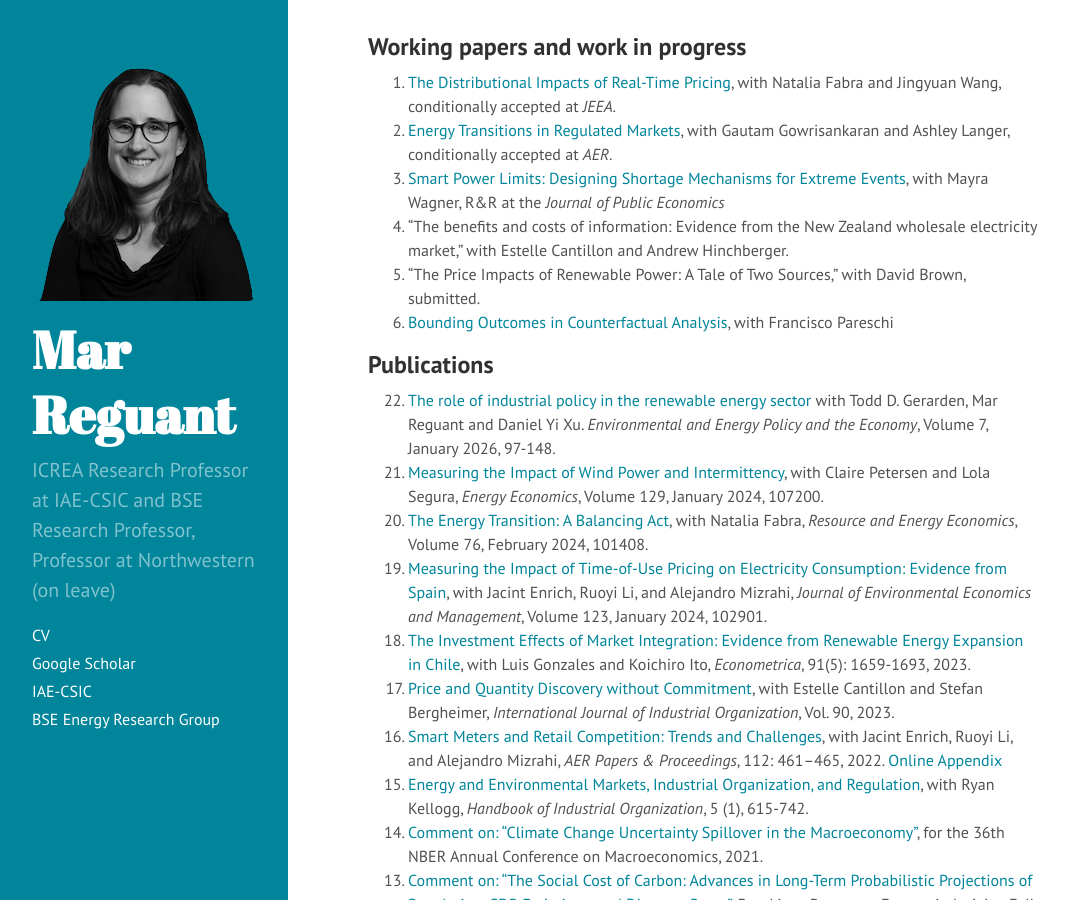
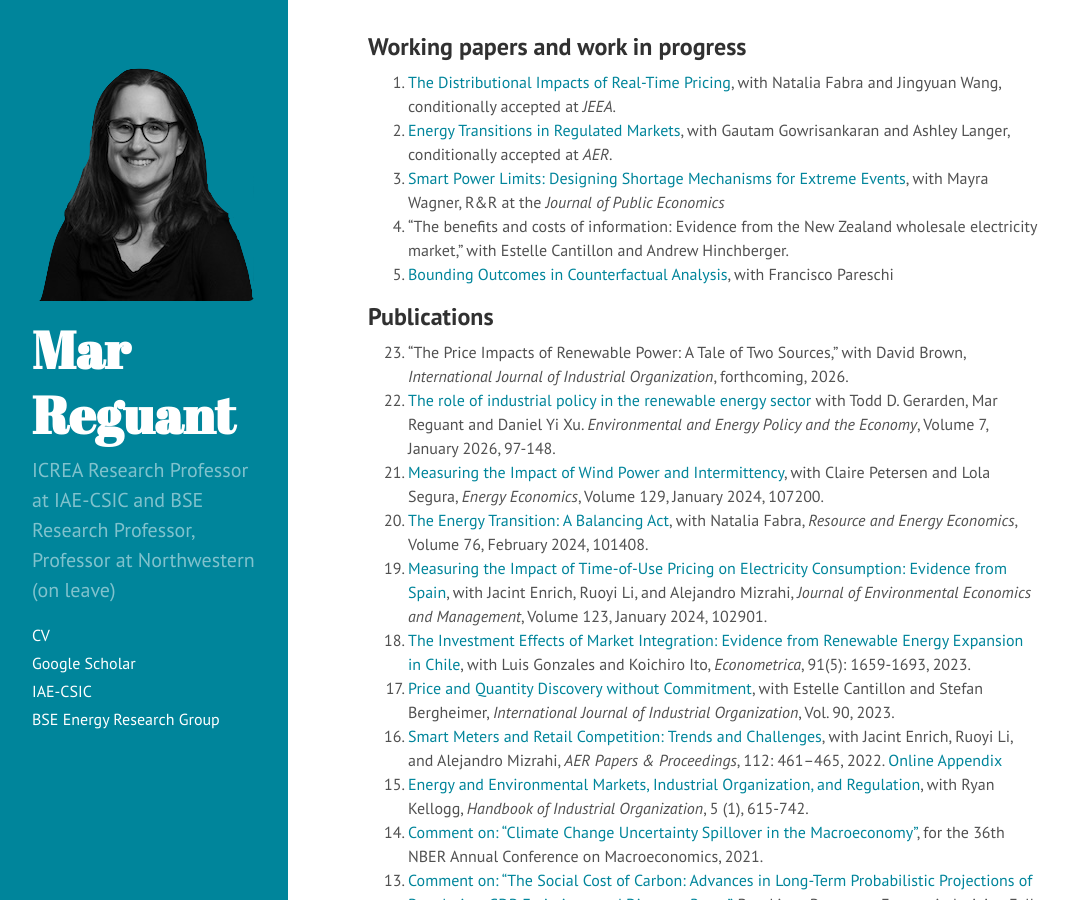
Before and after one commit to mreguant/mreguant.github.io, a Jekyll site: the page built from index.md, in a window 1280 px wide and 900 px high. Shown: the whole window, without its empty margins (0-1068 px from the left). Built offline with Jekyll 4.4.1, drawn with Linux system fonts in a browser that asks for light colours; nearby versions of some CDN libraries.

Commit message:
Update publication details in index.md

```diff
--- a/index.md
+++ b/index.md
@@ -7,10 +7,10 @@ title: Home
 3. [Energy Transitions in Regulated Markets](https://mreguant.github.io/papers/energy_transitions_regulated_markets.pdf), with Gautam Gowrisankaran and Ashley Langer, conditionally accepted at *AER*.
 4. [Smart Power Limits: Designing Shortage Mechanisms for Extreme Events](https://mreguant.github.io/papers/Rationing_Submission.pdf), with Mayra Wagner, R&R at the *Journal of Public Economics*
 5. "The benefits and costs of information: Evidence from the New Zealand wholesale electricity market," with Estelle Cantillon and Andrew Hinchberger.
-6. "The Price Impacts of Renewable Power: A Tale of Two Sources," with David Brown, submitted.
 7. [Bounding Outcomes in Counterfactual Analysis](https://mreguant.github.io/papers/bounds_latest.pdf), with Francisco Pareschi
 
 ## Publications
+1. "The Price Impacts of Renewable Power: A Tale of Two Sources," with David Brown, *International Journal of Industrial Organization*, forthcoming, 2026.
 1. [The role of industrial policy in the renewable energy sector](https://www.journals.uchicago.edu/doi/abs/10.1086/738542) with Todd D. Gerarden, Mar Reguant and Daniel Yi Xu. *Environmental and Energy Policy and the Economy*, Volume 7, January 2026, 97-148.
 1. [Measuring the Impact of Wind Power and Intermittency](https://mreguant.github.io/papers/Measuring_the_Impact_of_Wind_Power.pdf), with Claire Petersen and Lola Segura, *Energy Economics*, Volume 129, January 2024, 107200.
 2. [The Energy Transition: A Balancing Act](https://nfabra.uc3m.es/wp-content/uploads/2023/09/Balancing_Act.pdf), with Natalia Fabra, *Resource and Energy Economics*, Volume 76, February 2024, 101408.
```
